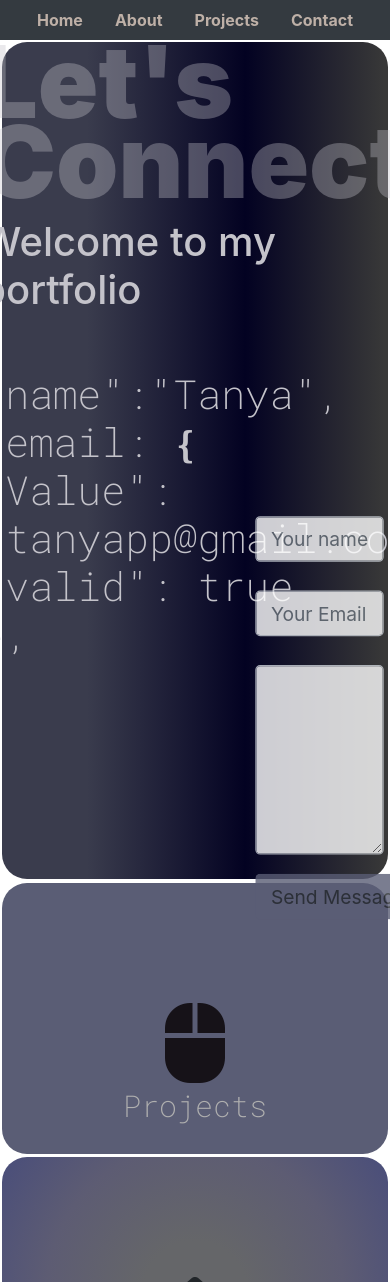
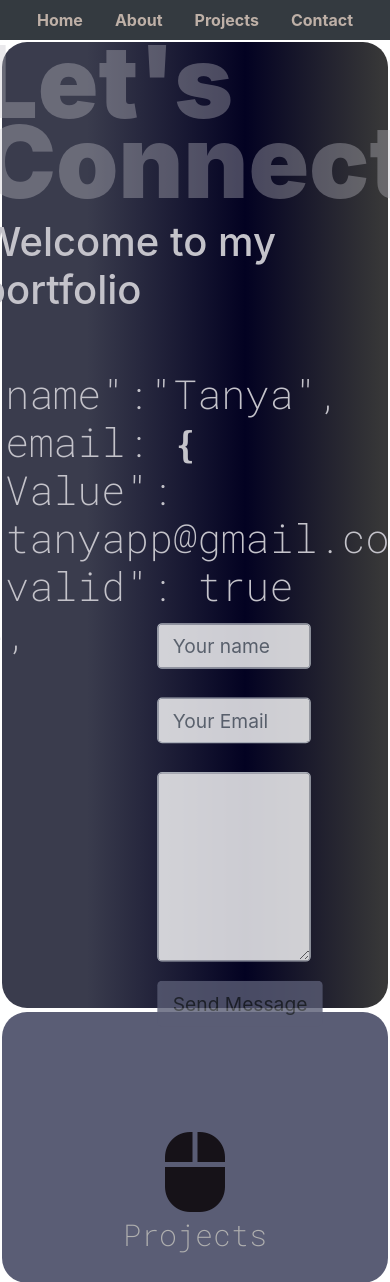
Before and after one commit to Tanyap1/Tanyap1-COMP2106-portfolio, a Node server app: page /contact in a window 390 px wide; the page is wider, and only the part inside the window is pictured. Shown: the top 1282 px of that part. Run offline with Node 20, Linux system fonts and the light colour scheme; some libraries are stand-ins or nearby versions.

Commit message:
Update contact.css
update contact

```diff
--- a/public/stylesheets/contact.css
+++ b/public/stylesheets/contact.css
@@ -145,6 +145,19 @@ transform: scale(1.1);}
   .flex-container {
     flex-direction: column;
   }
+
+  .homepage {
+  height: fit-content;
+
+}
+.contact form {
+  max-width: 60%;
+  margin-left: 5%;
+  opacity: .8;
+  margin-top: 50%;
+  width: fit-content;
+
+}
 }
 
 /*icons*/
```
